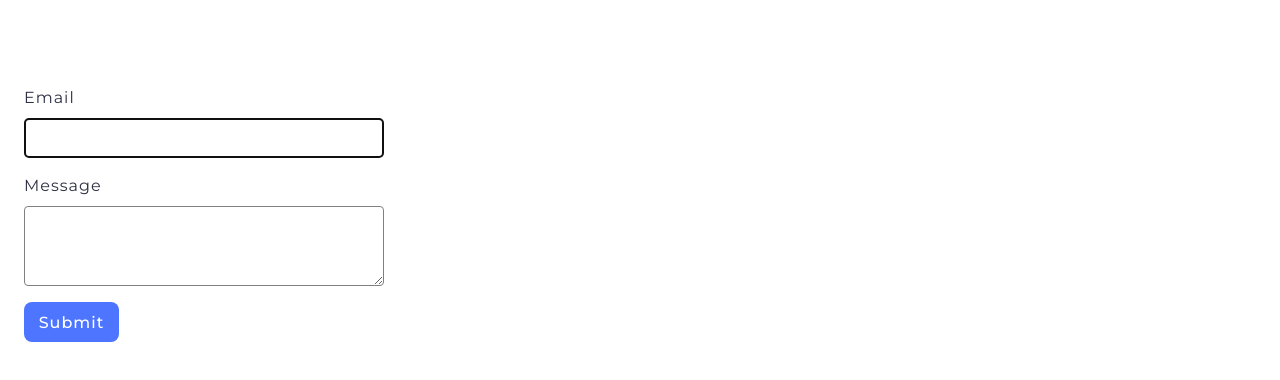
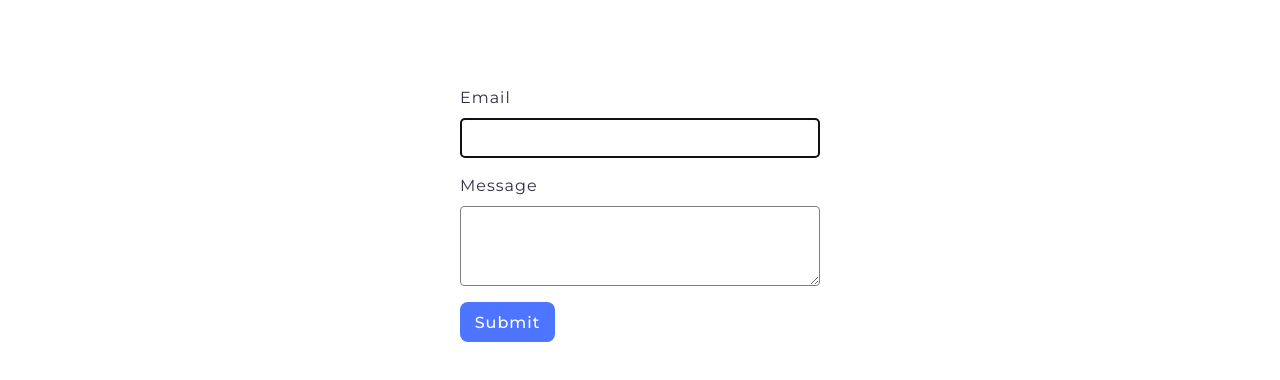
Before and after one commit to boobzzz/goit-advancedjs-hw-01, a website built with Vite: page src/index.html in a window 1280 px wide. Shown: the part 738-1118 px from the top of the page. Built offline with nearby package versions, Linux system fonts and the light colour scheme; what simplelightbox would draw is missing.

Commit message:
Updated form styles

```diff
--- a/src/2-form.html
+++ b/src/2-form.html
@@ -1,4 +1,4 @@
-<section>
+<section class="form-section">
   <form class="feedback-form" autocomplete="off">
     <label>
       Email
--- a/src/css/2-form.css
+++ b/src/css/2-form.css
@@ -1,9 +1,7 @@
-:root {
-  font-family: "Montserrat", sans-serif;
-  font-size: 16px;
-  line-height: 1.5;
-  font-weight: 400;
-  letter-spacing: 1px;
+.form-section {
+  display: flex;
+  justify-content: center;
+  padding-bottom: 64px;
 }
 
 .feedback-form {
--- /dev/null
+++ b/src/css/base.css
@@ -0,0 +1,7 @@
+:root {
+  font-family: "Montserrat", sans-serif;
+  font-size: 16px;
+  line-height: 1.5;
+  font-weight: 400;
+  letter-spacing: 1px;
+}
--- a/src/css/styles.css
+++ b/src/css/styles.css
@@ -1,5 +1,6 @@
 /* Common styles */
 @import url('./reset.css');
+@import url('./base.css');
 
 /* Sections style */
 @import url('./1-gallery.css');
```
